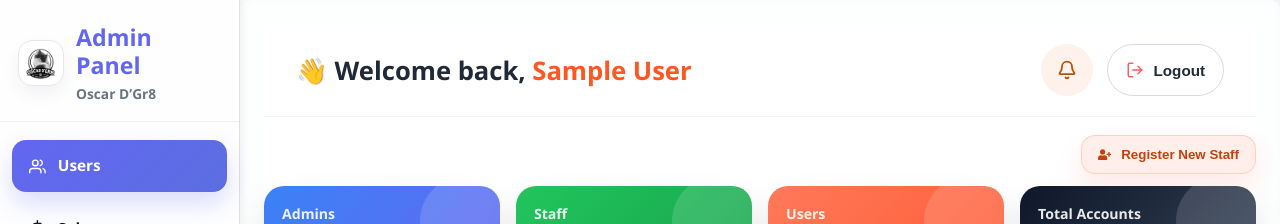
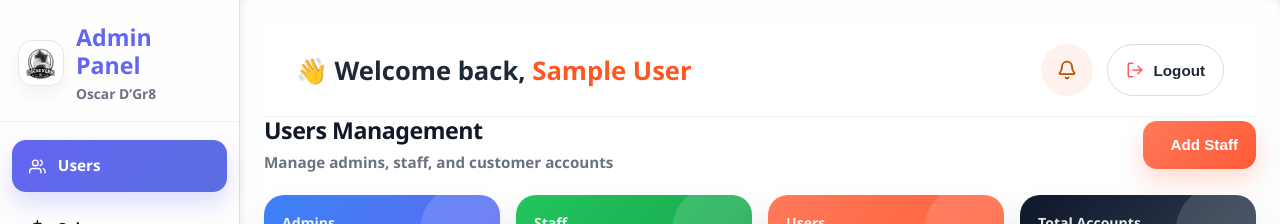
Before and after one commit to cyrose22/capstone-frontend, a React (Vite) app: page /dashboard/admin in a window 1280 px wide. Shown: the top 224 px of the page. Built offline with nearby package versions, Linux system fonts and the light colour scheme; no server answers; sample sign-in values are in the browser's storage.

Commit message:
update details admin

```diff
--- a/src/UI/Admin/AdminDashboard.jsx
+++ b/src/UI/Admin/AdminDashboard.jsx
@@ -327,13 +327,15 @@ function AdminDashboard() {
     <div className="admin-dashboard">
       <Header title="🧑‍💼 Admin Dashboard" />
 
-      <div className="register-staff-container">
-        <button
-          className="register-staff-btn"
-          onClick={() => setShowRegisterModal(true)}
-          type="button"
-        >
-          <FaUserPlus /> Register New Staff
+      <div className="dashboard-topbar">
+        <div>
+          <h1 className="dashboard-title">Users Management</h1>
+          <p className="dashboard-subtitle">Manage admins, staff, and customer accounts</p>
+        </div>
+
+        <button className="register-staff-btn">
+          <i className="fas fa-user-plus"></i>
+          <span>Add Staff</span>
         </button>
       </div>
 
--- a/src/UI/Admin/admin-dashboard.css
+++ b/src/UI/Admin/admin-dashboard.css
@@ -880,3 +880,48 @@ button.toggle-role.danger-soft{
   margin-top: 34px;
   margin-bottom: 16px;
 }
+
+.dashboard-topbar{
+  display: flex;
+  justify-content: space-between;
+  align-items: center;
+  gap: 16px;
+  margin-bottom: 22px;
+  flex-wrap: wrap;
+}
+
+.dashboard-title{
+  margin: 0;
+  font-size: 1.8rem;
+  font-weight: 900;
+  color: #0f172a;
+}
+
+.dashboard-subtitle{
+  margin: 6px 0 0;
+  color: #64748b;
+  font-size: 0.95rem;
+}
+
+.register-staff-btn{
+  display: inline-flex;
+  align-items: center;
+  justify-content: center;
+  gap: 10px;
+  min-height: 48px;
+  padding: 0 18px;
+  border: none;
+  border-radius: 14px;
+  font-weight: 800;
+  font-size: 0.95rem;
+  cursor: pointer;
+  background: linear-gradient(135deg, #ff7a59, #ff5a36);
+  color: #fff;
+  box-shadow: 0 12px 24px rgba(255, 90, 54, 0.22);
+  transition: 0.25s ease;
+}
+
+.register-staff-btn:hover{
+  transform: translateY(-2px);
+  box-shadow: 0 16px 28px rgba(255, 90, 54, 0.28);
+}
```
